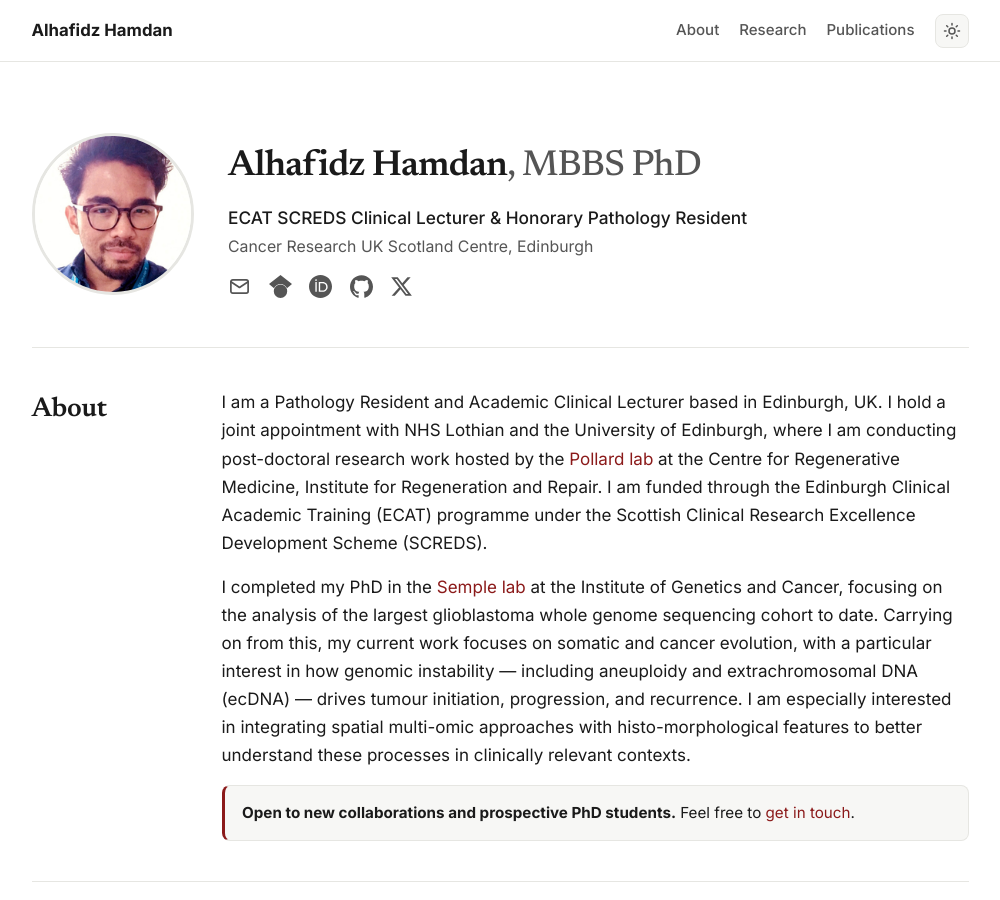
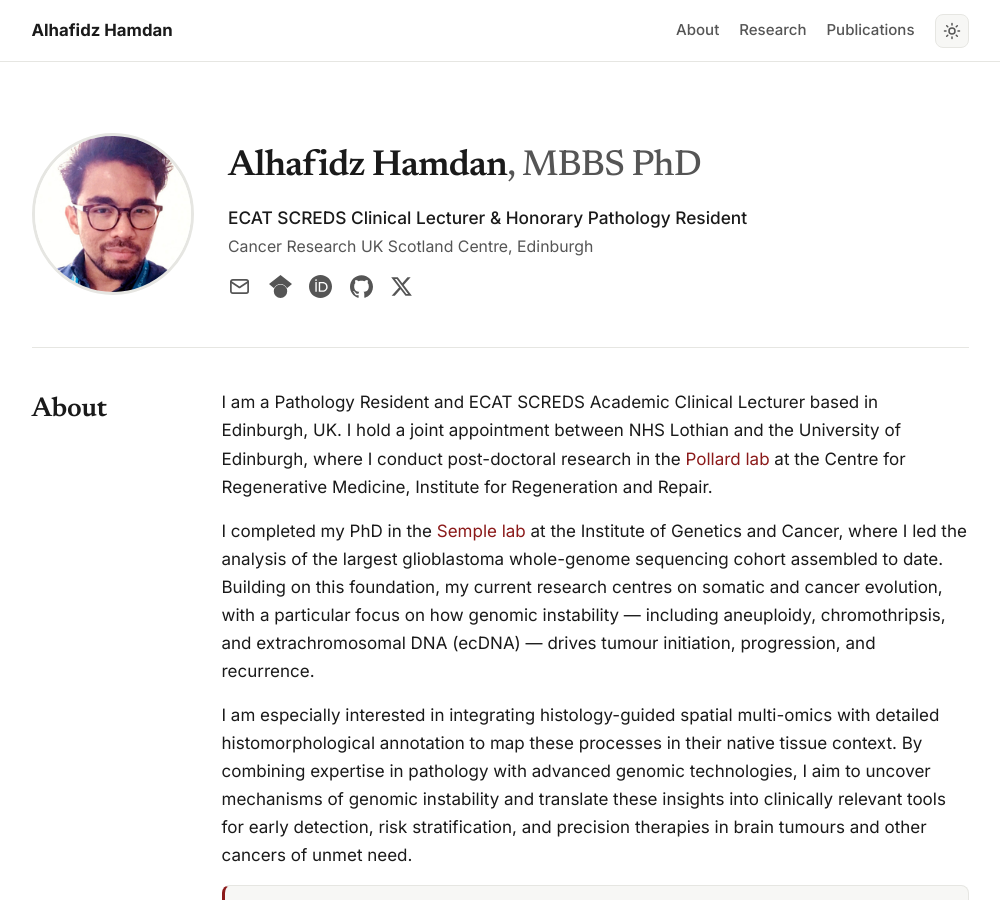
Before and after one commit to alhafidzhamdan/alhafidzhamdan.github.io, a Jekyll site: the page built from index.html, in a window 1280 px wide and 900 px high. Shown: the whole window, without its empty margins (140-1140 px from the left). Built offline with Jekyll 4.4.1, drawn with Linux system fonts in a browser that asks for light colours.

Commit message:
Rewrite About bio (three paragraphs); keep Pollard/Semple lab links

```diff
--- a/index.html
+++ b/index.html
@@ -29,23 +29,28 @@ layout: default
   <h2 class="split-label">About</h2>
   <div class="split-content">
   <p>
-    I am a Pathology Resident and Academic Clinical Lecturer based in Edinburgh, UK.
-    I hold a joint appointment with NHS Lothian and the University of Edinburgh, where
-    I am conducting post-doctoral research work hosted by the
+    I am a Pathology Resident and ECAT SCREDS Academic Clinical Lecturer based in
+    Edinburgh, UK. I hold a joint appointment between NHS Lothian and the University of
+    Edinburgh, where I conduct post-doctoral research in the
     <a href="https://regenerative-medicine.ed.ac.uk/research/research-groups/steve-pollard-research-group" target="_blank" rel="noopener">Pollard lab</a>
     at the Centre for Regenerative Medicine, Institute for Regeneration and Repair.
-    I am funded through the Edinburgh Clinical Academic Training (ECAT) programme under
-    the Scottish Clinical Research Excellence Development Scheme (SCREDS).
   </p>
   <p>
     I completed my PhD in the <a href="https://semplelab.com/" target="_blank" rel="noopener">Semple lab</a>
-    at the Institute of Genetics and Cancer, focusing on the analysis of the largest glioblastoma whole
-    genome sequencing cohort to date. Carrying on from this, my current work focuses on
-    somatic and cancer evolution, with a particular interest in how genomic instability
-    — including aneuploidy and extrachromosomal DNA (ecDNA) — drives tumour initiation,
-    progression, and recurrence. I am especially interested in integrating spatial
-    multi-omic approaches with histo-morphological features to better understand these
-    processes in clinically relevant contexts.
+    at the Institute of Genetics and Cancer, where I led the analysis of the largest
+    glioblastoma whole-genome sequencing cohort assembled to date. Building on this
+    foundation, my current research centres on somatic and cancer evolution, with a
+    particular focus on how genomic instability — including aneuploidy, chromothripsis,
+    and extrachromosomal DNA (ecDNA) — drives tumour initiation, progression, and
+    recurrence.
+  </p>
+  <p>
+    I am especially interested in integrating histology-guided spatial multi-omics with
+    detailed histomorphological annotation to map these processes in their native tissue
+    context. By combining expertise in pathology with advanced genomic technologies, I
+    aim to uncover mechanisms of genomic instability and translate these insights into
+    clinically relevant tools for early detection, risk stratification, and precision
+    therapies in brain tumours and other cancers of unmet need.
   </p>
   <p class="cta">
     <strong>Open to new collaborations and prospective PhD students.</strong>
```
